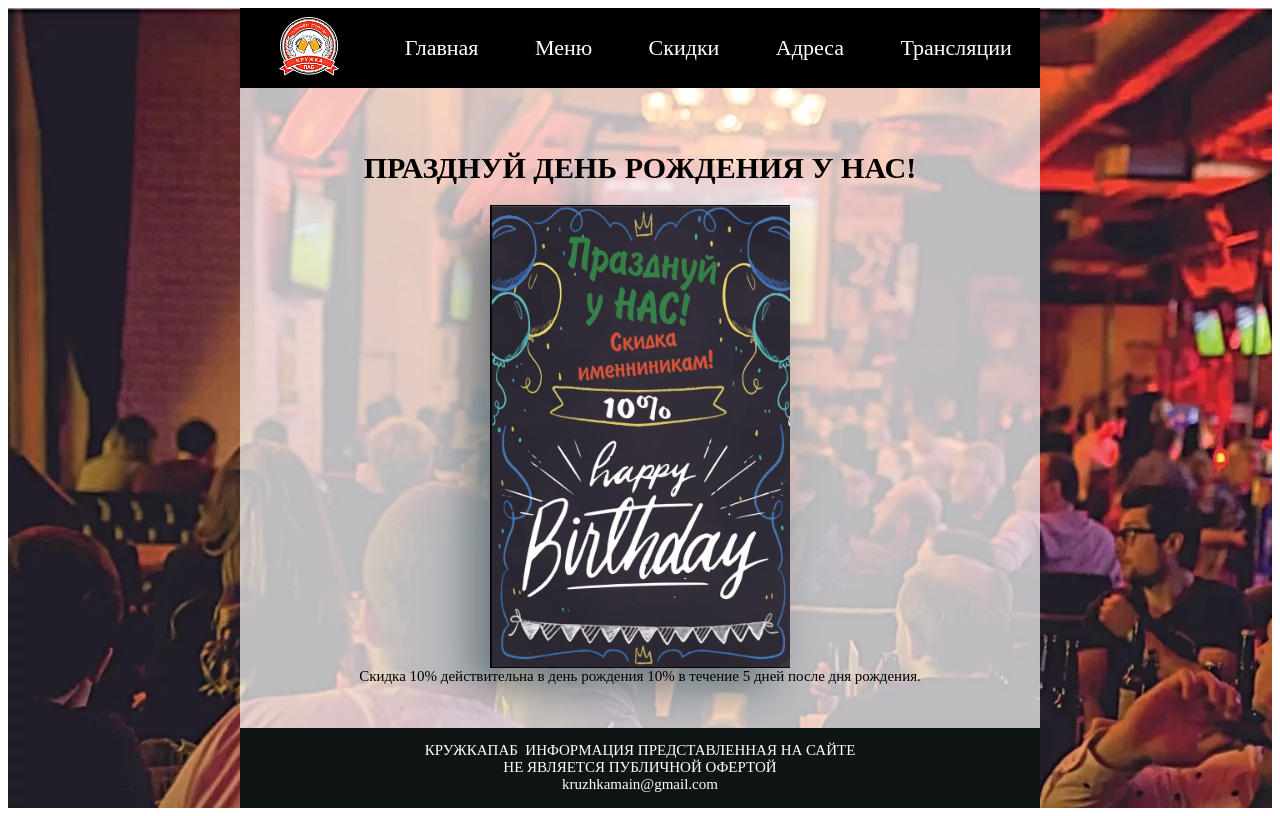
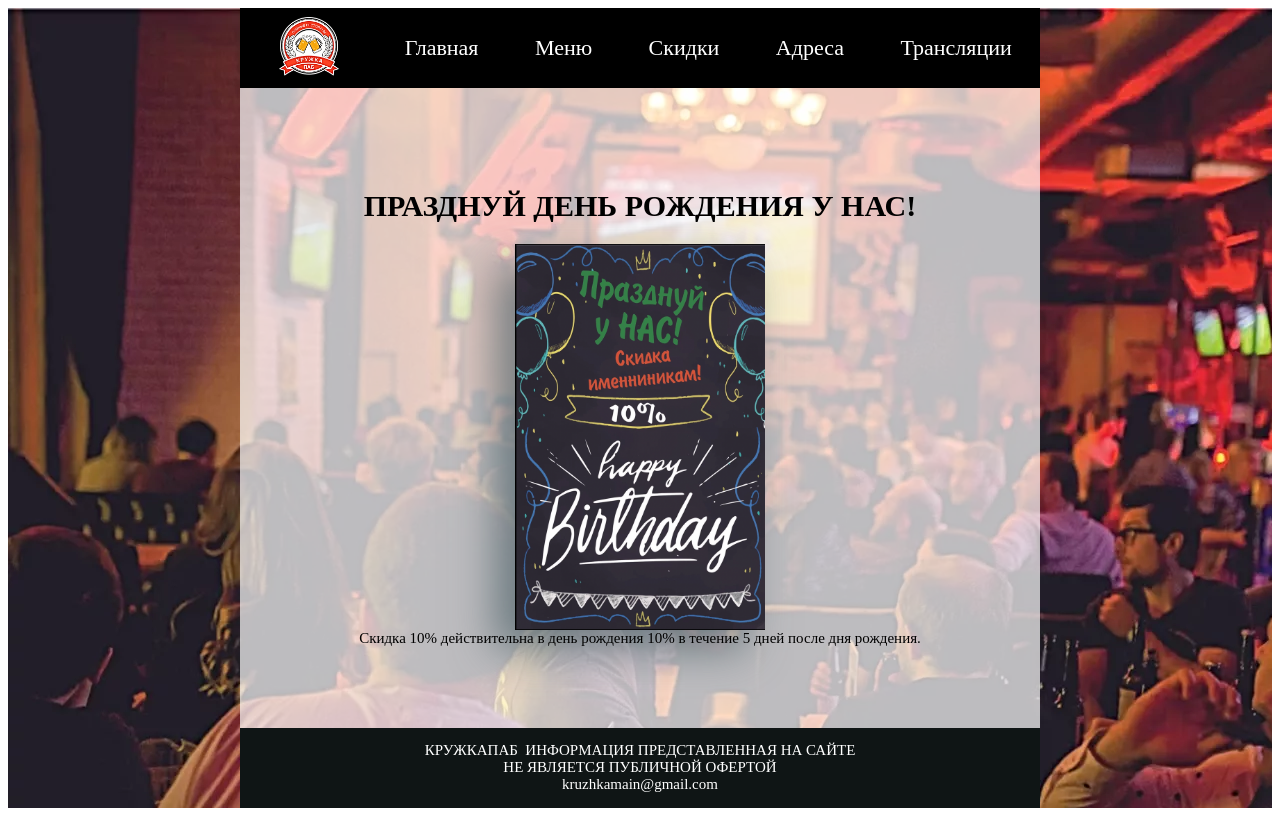
Before and after one commit to PavelKraynov/Kruzhka-cafe, a React (Create React App) app: page /Sale in a window 1280 px wide. Built offline with nearby package versions, Linux system fonts and the light colour scheme.

Commit message:
new sale

```diff
--- a/src/pages/sale/sale.css
+++ b/src/pages/sale/sale.css
@@ -18,8 +18,8 @@
   flex-direction: column;
   align-items: center;
   justify-content: center;
-  margin: auto;
-padding : auto;
+  /* margin: auto;
+padding : auto; */
 }
 .sale-wrapper-general__img {
   display: flex;
@@ -27,6 +27,6 @@ padding : auto;
   justify-content: center;
 }
 .img__birthday{
-   max-width: 300px;
+   max-width: 250px;
      box-shadow: -20px 20px 40px 0px rgba(77, 98, 104, 0.73);
 }
```
